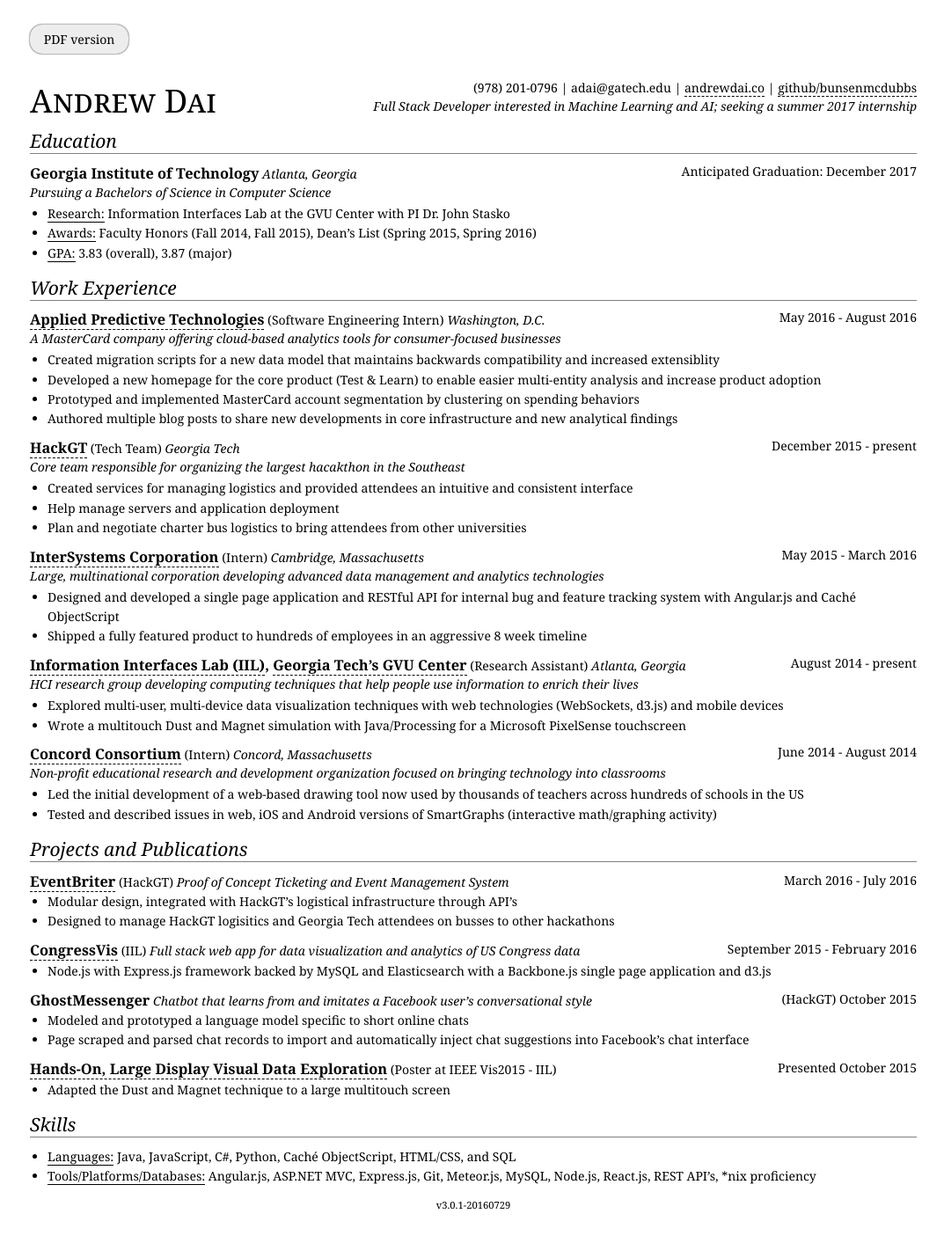
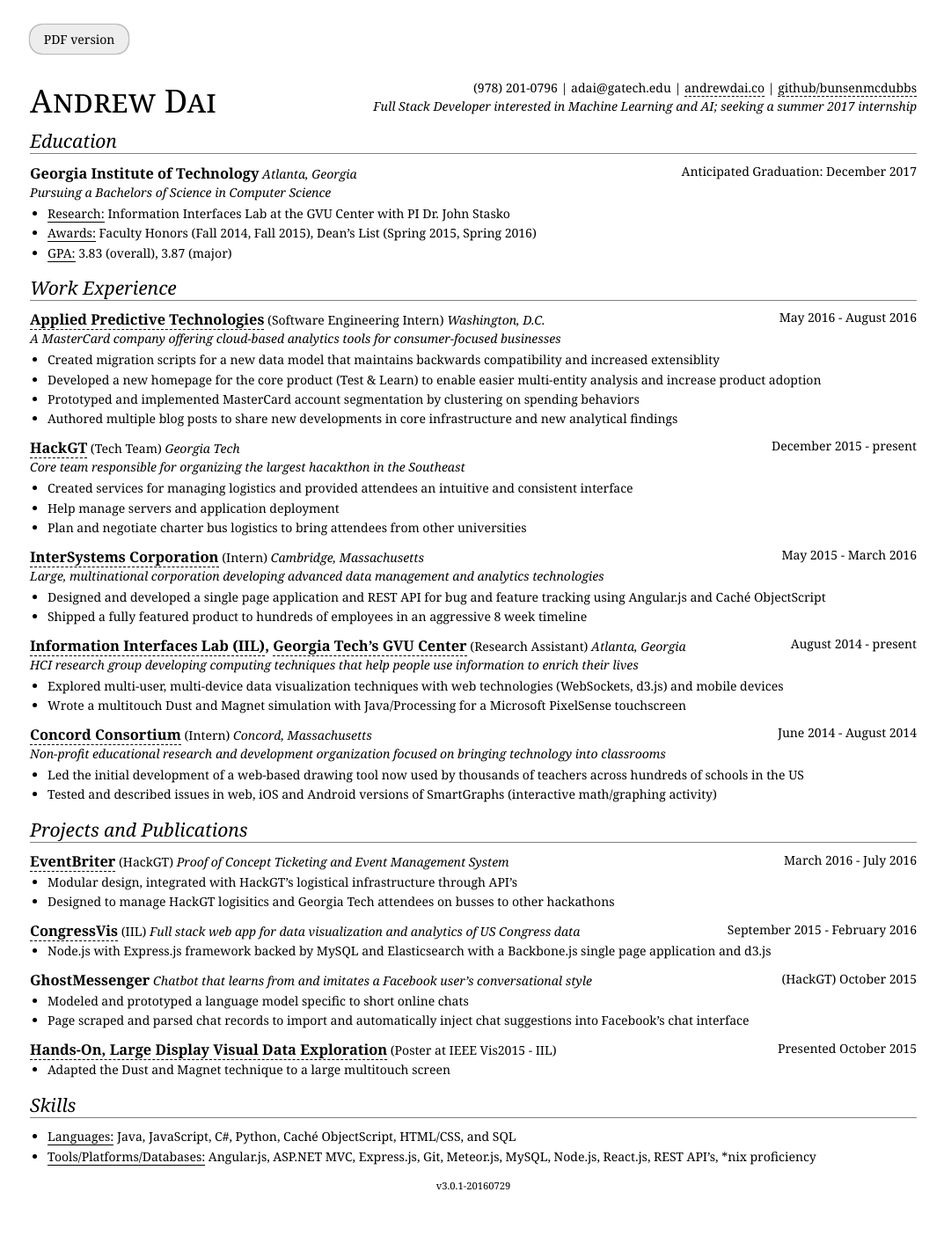
Before and after one commit to bunsenmcdubbs/bunsenmcdubbs.github.io, a Jekyll site: the page resume/index.html, which Jekyll copies as it is, in a window 1280 px wide. Shown: the whole page at 88% size, without its empty margins (102-1175 px from the left). Built offline with Jekyll 4.4.1, drawn with Linux system fonts in a browser that asks for light colours; after the commit the page ends 1383 px from its top, so only the background shows below that.

Commit message:
fix one line

```diff
--- a/resume/index.html
+++ b/resume/index.html
@@ -130,14 +130,11 @@
       <p class="des">Large, multinational corporation developing
          advanced data management and analytics technologies</p>
       <ul>
-        <li><p>Designed and developed a single page application and RESTful API
-          for  internal bug and feature tracking system with
-          Angular.js and Cach&eacute; ObjectScript</p></li>
+        <li><p>Designed and developed a single page application and REST API
+          for bug and feature tracking using Angular.js and Cach&eacute;
+          ObjectScript</p></li>
         <li><p>Shipped a fully featured product
           to hundreds of employees in an aggressive 8 week timeline</p></li>
-        <!-- <li><p>Built a fast site
-          that allows the user to browse hundreds of thousands of bug
-          reports</p></li> -->
       </ul>
     </div>
 
```
